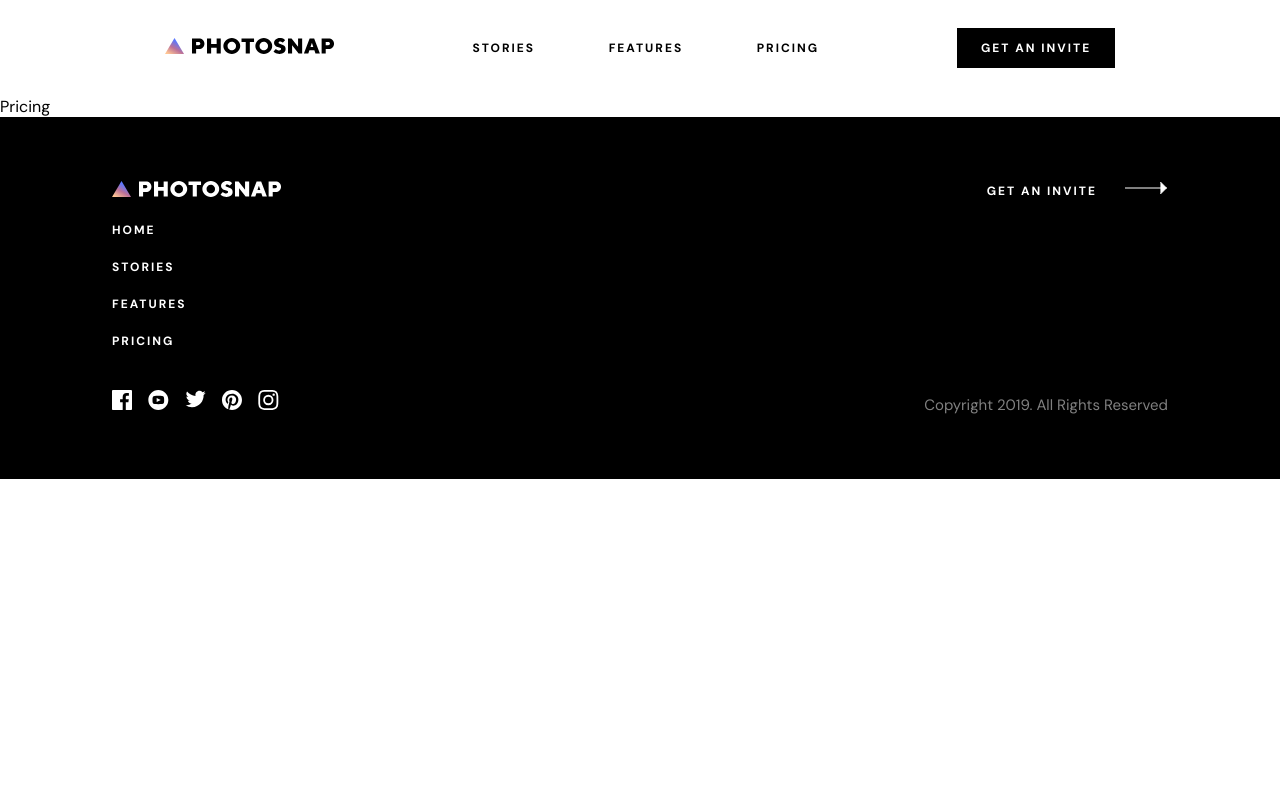
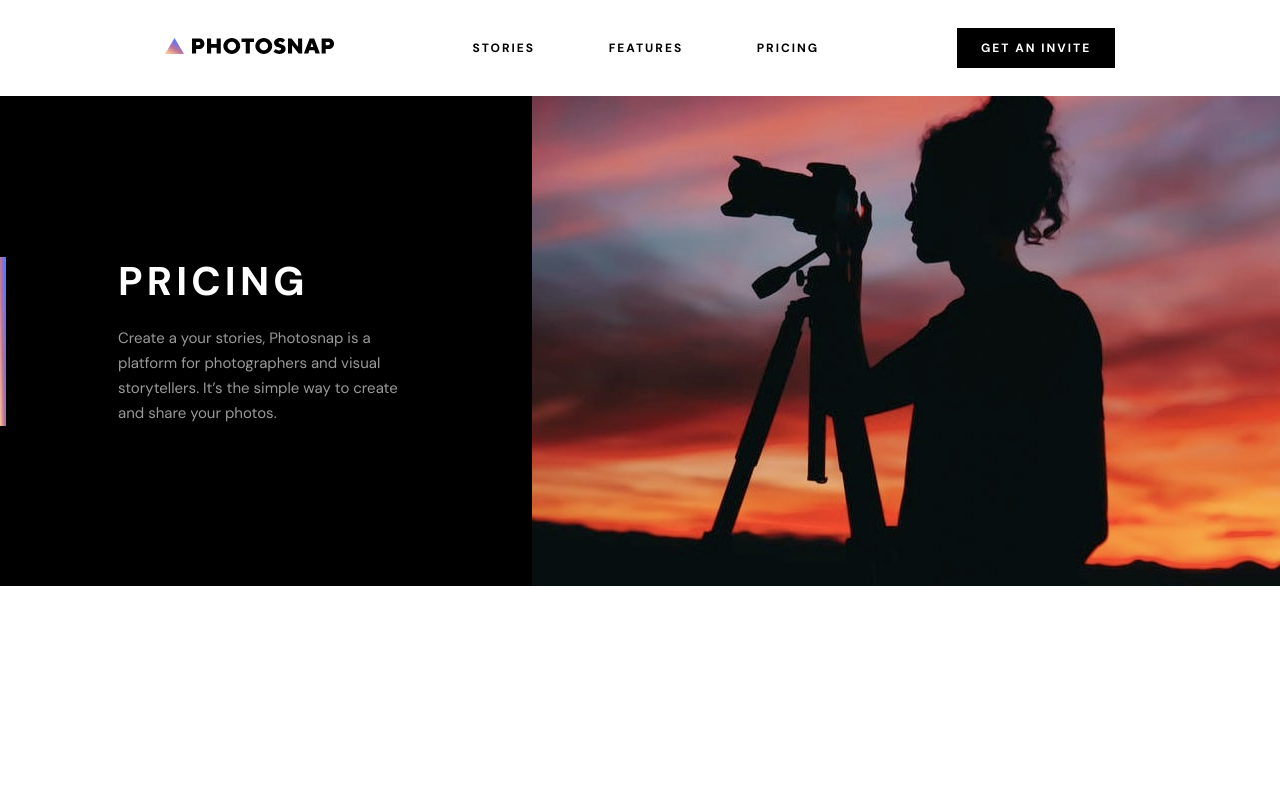
Before and after one commit to vsm1996/photosnap, a React (Create React App) app: page /pricing in a window 1280 px wide. Shown: the top 800 px of the page. Built offline with nearby package versions, Linux system fonts and the light colour scheme.

Commit message:
pricing page header and beta section done

```diff
--- a/src/App.js
+++ b/src/App.js
@@ -14,8 +14,8 @@ function App() {
       <Switch>
         <Route exact path="/" component={Home} />
         <Route exact path="/stories" component={Stories} />
-        X<Route exact path="/features" component={Features} />
-        X<Route exact path="/pricing" component={Pricing} />
+        <Route exact path="/features" component={Features} />
+        <Route exact path="/pricing" component={Pricing} />
       </Switch>
       <Footer />
     </div>
--- a/src/components/common/header/header.css
+++ b/src/components/common/header/header.css
@@ -30,7 +30,14 @@
 
 .features {
   background: url("../../../assets/features/desktop/hero.jpg") no-repeat center;
-  /* background-size: cover; */
+  background-size: cover;
   width: 2390px;
   height: 490px;
 }
+
+.pricing {
+  background: url("../../../assets/pricing/desktop/hero.jpg") no-repeat center;
+  background-size: cover;
+  width: 2390px;
+  height: 490px;
+}
--- a/src/pages/pricing/Pricing.jsx
+++ b/src/pages/pricing/Pricing.jsx
@@ -1,10 +1,21 @@
 import React from 'react'
+import Beta from '../../components/common/beta-hero/Beta'
+import Header from '../../components/common/header/Header'
 
 import './pricing.css'
 const Pricing = () => {
+  const headerContent = {
+    bg: 'pricing',
+    heading: 'Pricing',
+    text: 'Create a your stories, Photosnap is a platform for photographers and visual storytellers. It’s the simple way to create and share your photos.'
+  }
   return (
     <div>
-      Pricing
+      <Header header={headerContent} />
+      <section className="pricing__section">
+
+      </section>
+      <Beta />
     </div>
   )
 }
--- a/src/pages/pricing/pricing.css
+++ b/src/pages/pricing/pricing.css
@@ -0,0 +1,3 @@
+.pricing__section {
+  height: 1594px;
+}
```
Also changed, not shown: 1 other file (tests, documents, lock files or other folders).
